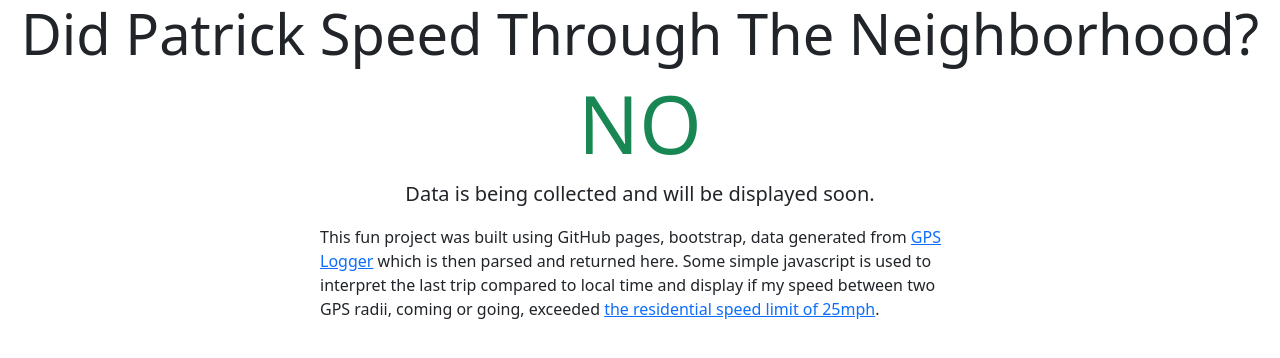
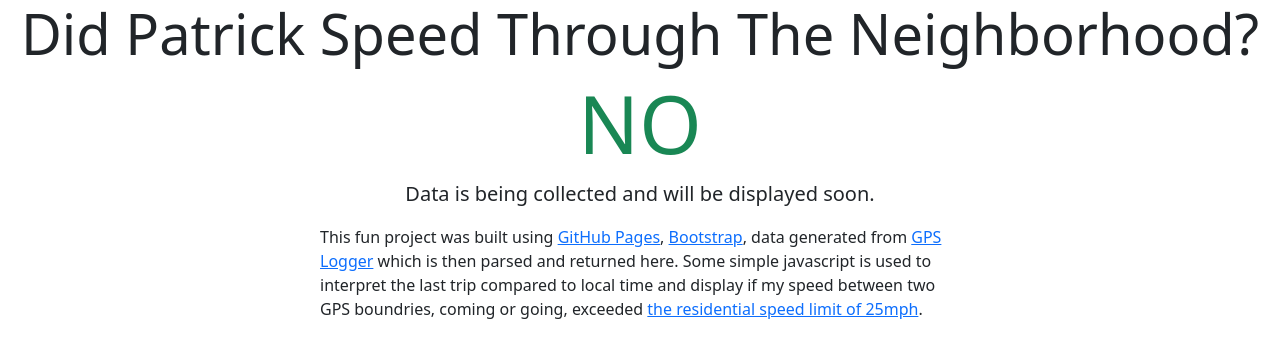
Before and after one commit to mrpatg/didpatrickspeedthroughtheneighborhood_com, a plain HTML site: page index.html in a window 1280 px wide. Drawn offline with Linux system fonts and the light colour scheme.

Commit message:
links and content

```diff
--- a/index.html
+++ b/index.html
@@ -20,10 +20,10 @@
         <div class="d-flex align-items-center w-50 flex-column justify-content-center h-100" id="content">
             <h2 class="display-1 text-success">NO</h2>
             <p class="lead">Data is being collected and will be displayed soon.</p>
-            <p>This fun project was built using GitHub pages, bootstrap, data generated from <a
+            <p>This fun project was built using <a href="https://pages.github.com/">GitHub Pages</a>, <a href="https://getbootstrap.com/">Bootstrap</a>, data generated from <a
                     href="https://f-droid.org/en/packages/com.mendhak.gpslogger/"> GPS Logger</a> which is then
                 parsed and returned here. Some simple javascript is used to interpret the last trip compared to local
-                time and display if my speed between two GPS radii, coming or going,
+                time and display if my speed between two GPS boundries, coming or going,
                 exceeded <a href="https://www.wvlegislature.gov/wvcode/chapterentire.cfm?chap=17C&art=6&section=1">the residential speed limit of 25mph</a>.</p>
         </div>
     </div>
```
